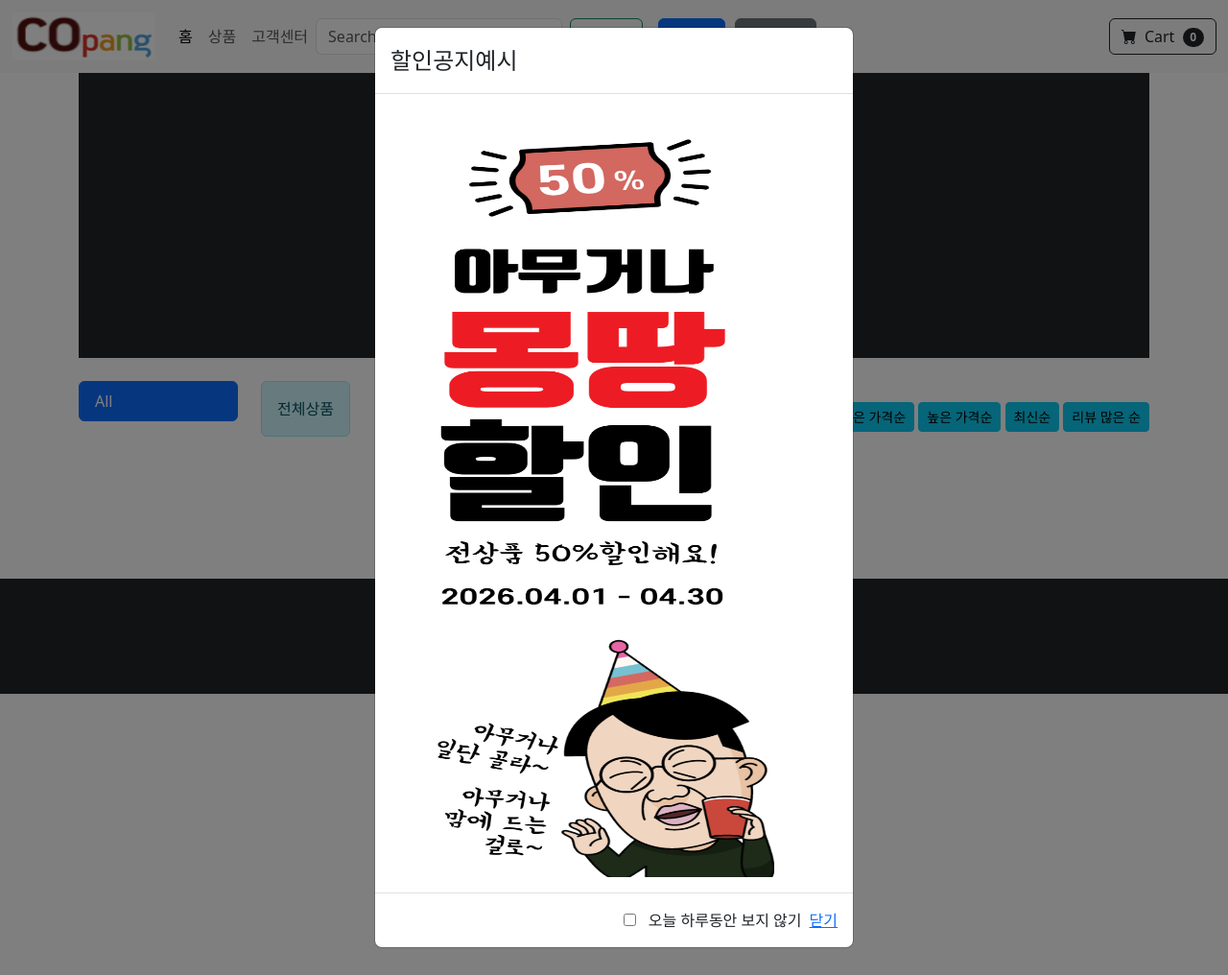
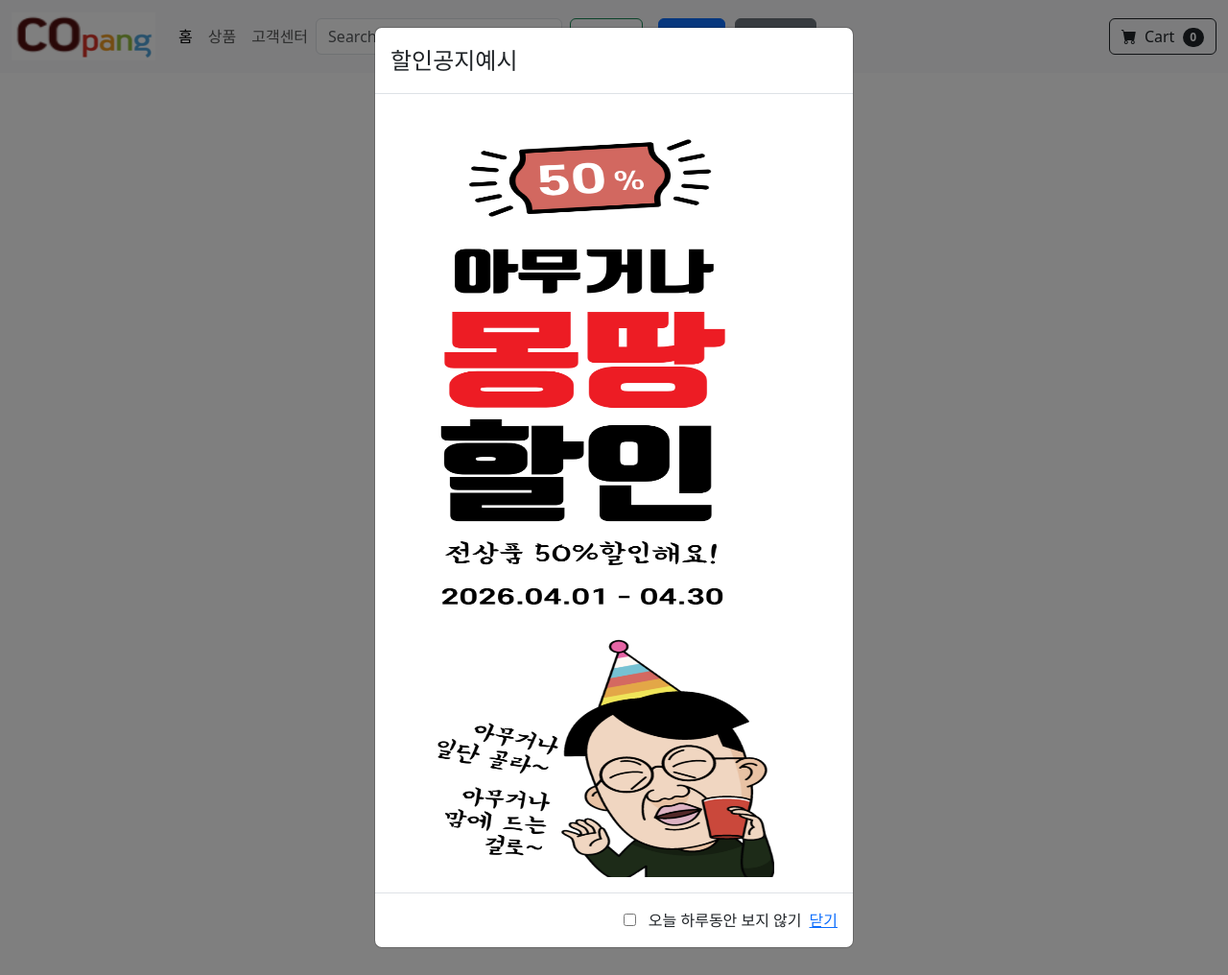
Before and after one commit to donggyu-yang93/djangoShop1, a Django app: template shop/templates/shop/list.html in a window 1280 px wide. Shown: the whole page at 96% size. Run offline with Django 5.2, Linux system fonts and the light colour scheme; the template is opened without the code that fills it, so the values that code supplies are empty; parts of the project's set-up code (start-up, migrations or seed data) failed here and were passed over; some libraries are stand-ins or nearby versions.

Commit message:
240326 UI

```diff
--- a/shop/templates/shop/list.html
+++ b/shop/templates/shop/list.html
@@ -1,15 +1,19 @@
 {% extends 'base.html' %}
-
+{% load static %}
 {% block title %} Category Page
 {% endblock %}
 
 {% block content %}
-<header class="bg-dark py-5">
-    <div class="container px-4 px-lg-5 my-5">
-        <div class="text-center text-white">
-            <h1 class="display-4 fw-bolder">Shop in style</h1>
-            <p class="lead fw-normal text-white-50 mb-0">With this shop hompeage template</p>
-        </div>
+<header class="bg-white py-5">
+    <div class="slides fade">
+<!--        <a href="">-->
+            <img src="{% static 'shop/images/Sale_sample(1920450).jpg' %}" style="width:100%; height:450px;">
+<!--        </a>-->
+    </div>
+    <div class="slides fade">
+<!--        <a href="">-->
+            <img src="{% static 'shop/images/paldo.jpg' %}" style="width:100%; height:450px;">
+<!--        </a>-->
     </div>
 </header>
 <br>
```
Also changed, not shown: shop/static/shop/images/Sale_sample(1920450).jpg (added), shop/static/shop/images/paldo.jpg (added), shop/static/shop/images/생활용품할인.jpg (added).
